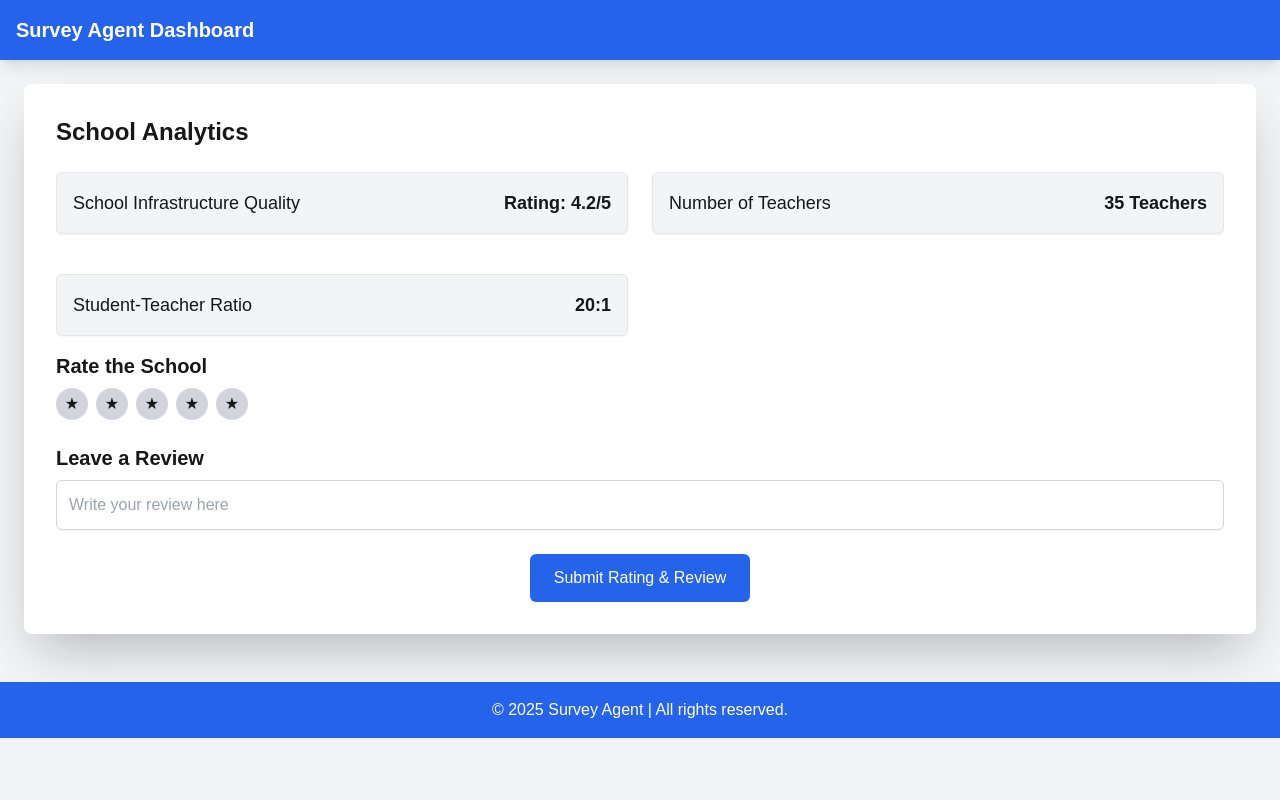
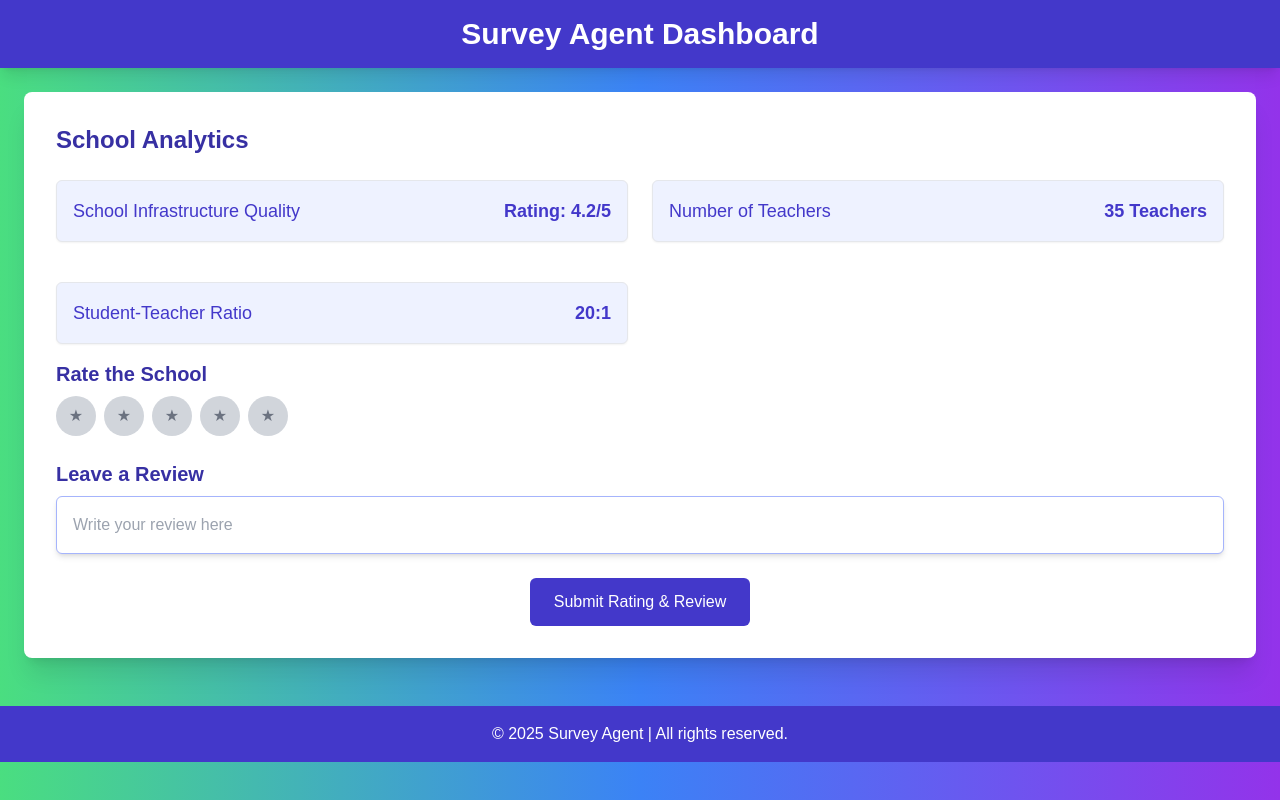
Before and after one commit to ankitku3101/Shrusti-Hack, a Next.js app: page /survey/dashboard in a window 1280 px wide. Built offline with nearby package versions, Linux system fonts and the light colour scheme.

Commit message:
some changes made in survey dashboard

```diff
--- a/pages/SurveyDashboard.tsx
+++ b/pages/SurveyDashboard.tsx
@@ -30,42 +30,43 @@ const Dashboard: React.FC = () => {
   if (!isClient) return null;
 
   return (
-    <div className="min-h-screen bg-gray-100">
+    <div className="min-h-screen bg-gradient-to-r from-green-400 via-blue-500 to-purple-600"> {/* More vibrant background */}
       {/* Header */}
-      <header className="bg-blue-600 text-white p-4 shadow-lg">
-        <h1 className="text-xl font-bold">Survey Agent Dashboard</h1>
+      <header className="bg-indigo-700 text-white p-4 shadow-lg text-center">
+        <h1 className="text-3xl font-bold">Survey Agent Dashboard</h1>
       </header>
+
 
       {/* Main Content */}
       <div className="p-6">
-        <div className="bg-white shadow-2xl rounded-lg p-8">
-          <h2 className="text-2xl font-semibold mb-6">School Analytics</h2>
+        <div className="bg-white shadow-xl rounded-lg p-8">
+          <h2 className="text-2xl font-semibold mb-6 text-indigo-800">School Analytics</h2>
 
           {/* School Analytics */}
           <div className="grid grid-cols-1 sm:grid-cols-2 gap-6">
-            <div className="flex justify-between mb-4 p-4 border rounded-md bg-gray-100 shadow-sm">
-              <p className="text-lg">School Infrastructure Quality</p>
-              <p className="text-lg font-semibold">Rating: 4.2/5</p>
+            <div className="flex justify-between mb-4 p-4 border rounded-md bg-indigo-50 shadow-sm">
+              <p className="text-lg text-indigo-700">School Infrastructure Quality</p>
+              <p className="text-lg font-semibold text-indigo-700">Rating: 4.2/5</p>
             </div>
-            <div className="flex justify-between mb-4 p-4 border rounded-md bg-gray-100 shadow-sm">
-              <p className="text-lg">Number of Teachers</p>
-              <p className="text-lg font-semibold">35 Teachers</p>
+            <div className="flex justify-between mb-4 p-4 border rounded-md bg-indigo-50 shadow-sm">
+              <p className="text-lg text-indigo-700">Number of Teachers</p>
+              <p className="text-lg font-semibold text-indigo-700">35 Teachers</p>
             </div>
-            <div className="flex justify-between mb-4 p-4 border rounded-md bg-gray-100 shadow-sm">
-              <p className="text-lg">Student-Teacher Ratio</p>
-              <p className="text-lg font-semibold">20:1</p>
+            <div className="flex justify-between mb-4 p-4 border rounded-md bg-indigo-50 shadow-sm">
+              <p className="text-lg text-indigo-700">Student-Teacher Ratio</p>
+              <p className="text-lg font-semibold text-indigo-700">20:1</p>
             </div>
           </div>
 
           {/* Rating Section */}
           <div className="mb-6">
-            <h3 className="text-xl font-semibold">Rate the School</h3>
+            <h3 className="text-xl font-semibold text-indigo-800">Rate the School</h3>
             <div className="flex items-center space-x-2 mt-2">
               {[1, 2, 3, 4, 5].map((star) => (
                 <button
                   key={star}
                   onClick={() => handleRatingChange(star)}
-                  className={`w-8 h-8 rounded-full ${rating >= star ? 'bg-yellow-400' : 'bg-gray-300'}`}
+                  className={`w-10 h-10 rounded-full ${rating >= star ? 'bg-yellow-500 text-white' : 'bg-gray-300 text-gray-500'} flex items-center justify-center`}
                 >
                   ★
                 </button>
@@ -75,12 +76,12 @@ const Dashboard: React.FC = () => {
 
           {/* Review Section */}
           <div className="mb-6">
-            <h3 className="text-xl font-semibold">Leave a Review</h3>
+            <h3 className="text-xl font-semibold text-indigo-800">Leave a Review</h3>
             <input
               type="text"
               value={review}
               onChange={handleReviewChange}
-              className="w-full p-3 border border-gray-300 rounded-md mt-2 shadow-sm"
+              className="w-full p-4 border border-indigo-300 rounded-md mt-2 shadow-md text-gray-800"
               placeholder="Write your review here"
             />
           </div>
@@ -88,7 +89,7 @@ const Dashboard: React.FC = () => {
           <div className="flex justify-center">
             <button
               onClick={handleSubmit}
-              className="bg-blue-600 text-white px-6 py-3 rounded-md hover:bg-blue-700 transition"
+              className="bg-indigo-700 text-white px-6 py-3 rounded-md hover:bg-indigo-800 transition"
             >
               Submit Rating & Review
             </button>
@@ -97,7 +98,7 @@ const Dashboard: React.FC = () => {
       </div>
 
       {/* Footer */}
-      <footer className="bg-blue-600 text-white p-4 mt-6">
+      <footer className="bg-indigo-700 text-white p-4 mt-6">
         <p className="text-center">&copy; 2025 Survey Agent | All rights reserved.</p>
       </footer>
     </div>
```
